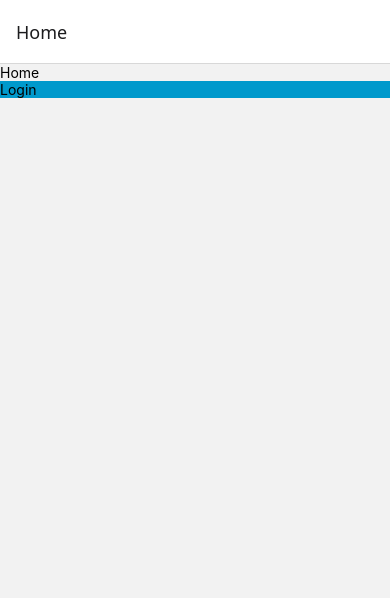
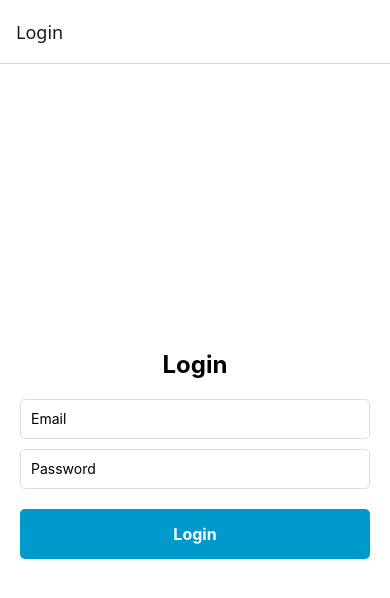
Before and after one commit to ahmed11fawzy/Medifind_Mobile, a React Native app: screen / in a window 390 px wide. Shown: the top 598 px of the page. Built offline with nearby package versions, Linux system fonts and the light colour scheme; no server answers.

Commit message:
create store ,user,medicine,reques,order slices

```diff
--- a/src/redux/Slice/coreApi.js
+++ b/src/redux/Slice/coreApi.js
@@ -5,6 +5,6 @@ export const coreApi = createApi({
     baseQuery: fetchBaseQuery({
         baseUrl: baseUrl
     }),
-    tagTypes: ['Medicine', 'User'],
+    tagTypes: ['Medicine', 'User', 'Request','Orders'],
     endpoints: () => ({})
 })
--- a/src/redux/Slice/user.js
+++ b/src/redux/Slice/user.js
@@ -22,9 +22,22 @@ export const user = coreApi.injectEndpoints({
 
             }),
             providesTags: ['User']
-        })
+        }),
+        userRegister: build.mutation({
+            query: (body) => ({
+                url: `register`,
+                method: "POST",
+                body,
+                responseHandler: 'text',  // Add this to get raw response
+            }),
+            transformResponse: (response, meta) => ({
+                data: JSON.parse(response),
+                headers: meta.response.headers
+            }),
+            providesTags: ['User']
+        }),
     })
 })
 
 
-export const { useUserLoginMutation, useGetAllUsersQuery } = user
+export const { useUserLoginMutation, useGetAllUsersQuery, useUserRegisterMutation } = user
--- a/src/screens/Home.jsx
+++ b/src/screens/Home.jsx
@@ -1,58 +1,10 @@
 import React from "react";
-import { Alert, StyleSheet, Text, Touchable, TouchableHighlight, View, } from "react-native";
-import { useUserLoginMutation, useGetAllUsersQuery, } from "../redux/Slice/user";
+import { Text, View, } from "react-native";
+
 export function Home() {
-  const { data: users, isLoading, isError, } = useGetAllUsersQuery();
-
-  const [login, { isLoading: isLoginLoading }] =
-    useUserLoginMutation();
-  const userData = {
-    email: "Ahmed11@gmail.com",
-    password: "Ahmed11@",
-  };
-  const handleLogin = async () => {
-    try {
-      const response = await login(userData);
-      console.log('Full response:', response);
-      if (response.data) {
-        // Try different ways to access the header
-        const token = response.data.headers?.get('x-auth-token') ||
-          response.data.headers?.['x-auth-token'] ||
-          response.headers?.['x-auth-token'];
-
-        if (token) {
-          console.log('Token found:', token);
-          Alert.alert("Success", "Login successful");
-        } else {
-          console.log('Headers:', response.data.headers);
-          Alert.alert("Warning", "No token found in response");
-        }
-      } else {
-        throw new Error(response.error)
-      }
-    } catch (error) {
-      console.log('Login error:', error);
-      Alert.alert("Error", "Something went wrong");
-    }
-  };
-  console.log(users)
-
-
   return (
     <View>
       <Text>Home</Text>
-      <TouchableHighlight onPress={handleLogin}>
-        <View style={styles.btn}>
-          <Text>Login</Text>
-        </View>
-      </TouchableHighlight>
     </View>
   );
 }
-
-const styles = StyleSheet.create({
-  container: {},
-  btn: {
-    backgroundColor: "#09c",
-  },
-});
--- /dev/null
+++ b/src/screens/Login.jsx
@@ -0,0 +1,127 @@
+import React, { useState } from 'react'
+import { StyleSheet, Text, TextInput, TouchableOpacity, View } from 'react-native'
+import { useUserLoginMutation } from '../redux/Slice/user'
+export default function Login({ navigation }) {
+    const [email, setEmail] = useState('')
+    const [password, setPassword] = useState('')
+    const [errors, setErrors] = useState({})
+    const [userLogin, { isLoading: isLoginLoading }] = useUserLoginMutation()
+    const validateForm = () => {
+        let newErrors = {}
+
+        // Email validation
+        if (!email) {
+            newErrors.email = 'Email is required'
+        } else if (!/^[a-zA-Z0-9._%+-]+@[a-zA-Z0-9.-]+\.[a-zA-Z]{2,}$/.test(email)) {
+            newErrors.email = 'Email is invalid'
+        }
+
+        // Password validation
+        if (!password) {
+            newErrors.password = 'Password is required'
+        } else if (password.length < 6) {
+            newErrors.password = 'Password must be at least 6 characters'
+        }
+
+        setErrors(newErrors)
+        return Object.keys(newErrors).length === 0
+    }
+
+    const handleSubmit = async () => {
+        if (validateForm()) {
+            console.log('Form submitted:', { email, password })
+            const userData = {
+                'email': email,
+                'password': password
+            }
+            try {
+                const response = await userLogin(userData)
+                console.log(response.data)
+                if (response.data) {
+                    const token = response?.data.headers?.get('x-auth-token')
+                    console.log(token)
+                    console.log('Login successful');
+                    navigation.navigate('Home')
+                }
+                else { throw new Error('Login failed') }
+            } catch (error) {
+                console.log(error);
+            }
+        }
+    }
+
+    return (
+        <View style={styles.container}>
+            <Text style={styles.title}>Login</Text>
+
+            <TextInput
+                style={styles.input}
+                placeholder="Email"
+                value={email}
+                onChangeText={setEmail}
+                keyboardType="email-address"
+                autoCapitalize="none"
+            />
+            {errors.email && <Text style={styles.errorText}>{errors.email}</Text>}
+
+            <TextInput
+                style={styles.input}
+                placeholder="Password"
+                value={password}
+                onChangeText={setPassword}
+                secureTextEntry
+            />
+            {errors.password && <Text style={styles.errorText}>{errors.password}</Text>}
+
+            <TouchableOpacity
+                style={styles.button}
+                onPress={handleSubmit}
+            >
+                <Text style={styles.buttonText}>Login</Text>
+            </TouchableOpacity>
+        </View>
+    )
+}
+
+const styles = StyleSheet.create({
+    container: {
+        flex: 1,
+        backgroundColor: '#fff',
+        alignItems: 'center',
+        justifyContent: 'center',
+        padding: 20,
+    },
+    title: {
+        fontSize: 24,
+        fontWeight: 'bold',
+        marginBottom: 20,
+    },
+    input: {
+        width: '100%',
+        height: 40,
+        borderWidth: 1,
+        borderColor: '#ddd',
+        borderRadius: 5,
+        paddingHorizontal: 10,
+        marginBottom: 10,
+    },
+    errorText: {
+        color: 'red',
+        fontSize: 12,
+        alignSelf: 'flex-start',
+        marginBottom: 10,
+    },
+    button: {
+        backgroundColor: '#09c',
+        width: '100%',
+        padding: 15,
+        borderRadius: 5,
+        alignItems: 'center',
+        marginTop: 10,
+    },
+    buttonText: {
+        color: '#fff',
+        fontSize: 16,
+        fontWeight: 'bold',
+    },
+})
--- a/src/screens/MainScreen.jsx
+++ b/src/screens/MainScreen.jsx
@@ -1,18 +1,20 @@
 import 'react-native-gesture-handler';
 import { NavigationContainer } from '@react-navigation/native';
 import { createStackNavigator } from '@react-navigation/stack';
-import {Home} from './Home';
+import { Home } from './Home';
+import Login from './Login';
 const MainScreen = () => {
     const Stack = createStackNavigator();
 
     return (
 
-    <NavigationContainer>
-        <Stack.Navigator initialRouteName="Home">
-            <Stack.Screen name="Home" component={Home} />
-        </Stack.Navigator>
-    </NavigationContainer>
-  )
+        <NavigationContainer>
+            <Stack.Navigator initialRouteName="Login">
+                <Stack.Screen name="Home" component={Home} />
+                <Stack.Screen name="Login" component={Login} />
+            </Stack.Navigator>
+        </NavigationContainer>
+    )
 }
 
 export default MainScreen
```
Also changed, not shown: src/redux/Slice/medicine.js (added, +35 -0 lines), src/redux/Slice/order.js (added, +28 -0 lines), src/redux/Slice/request.js (added, +27 -0 lines).
